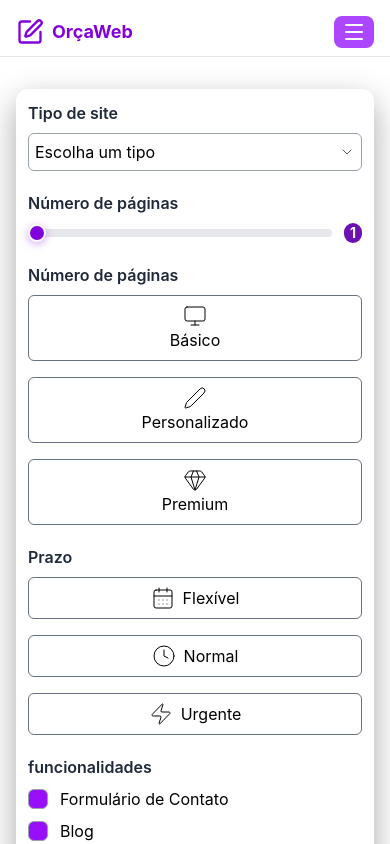
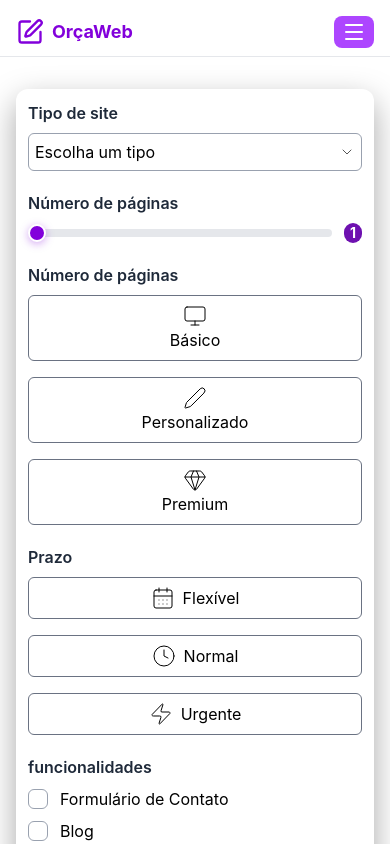
Before and after one commit to EvelynnBR/OrcaWeb, a React (Vite) app: page /orcamento in a window 390 px wide. Shown: the top 844 px of the page. Built offline with nearby package versions, Linux system fonts and the light colour scheme.

Commit message:
feat: ajusta estilo do componente Checked para melhor responsividade e interação

```diff
--- a/src/components/Checked.tsx
+++ b/src/components/Checked.tsx
@@ -31,13 +31,15 @@ export default function Checked({ value, label, onChange }: CheckedProps) {
   return (
     <section className="grid gap-2">
       <label className="relative flex gap-3 items-center">
-        <div className="border border-gray-400 w-5 h-5 bg-purple-600 rounded-md hover:border-purple-600 hover:cursor-pointer">
+        <div
+          className={`border border-gray-400 w-5 h-5 rounded-md hover:border-purple-600 ${isChecked ? "bg-purple-600" : ""}`}
+        >
           {isChecked && (
             <img src={checkedbox} alt="" className={twMerge(`w-full`)} />
           )}
         </div>
         <input
-          className="absolute inset-0 opacity-0"
+          className="absolute inset-0 opacity-0 hover:cursor-pointer"
           type="checkbox"
           name="functionality"
           value={value}
```
